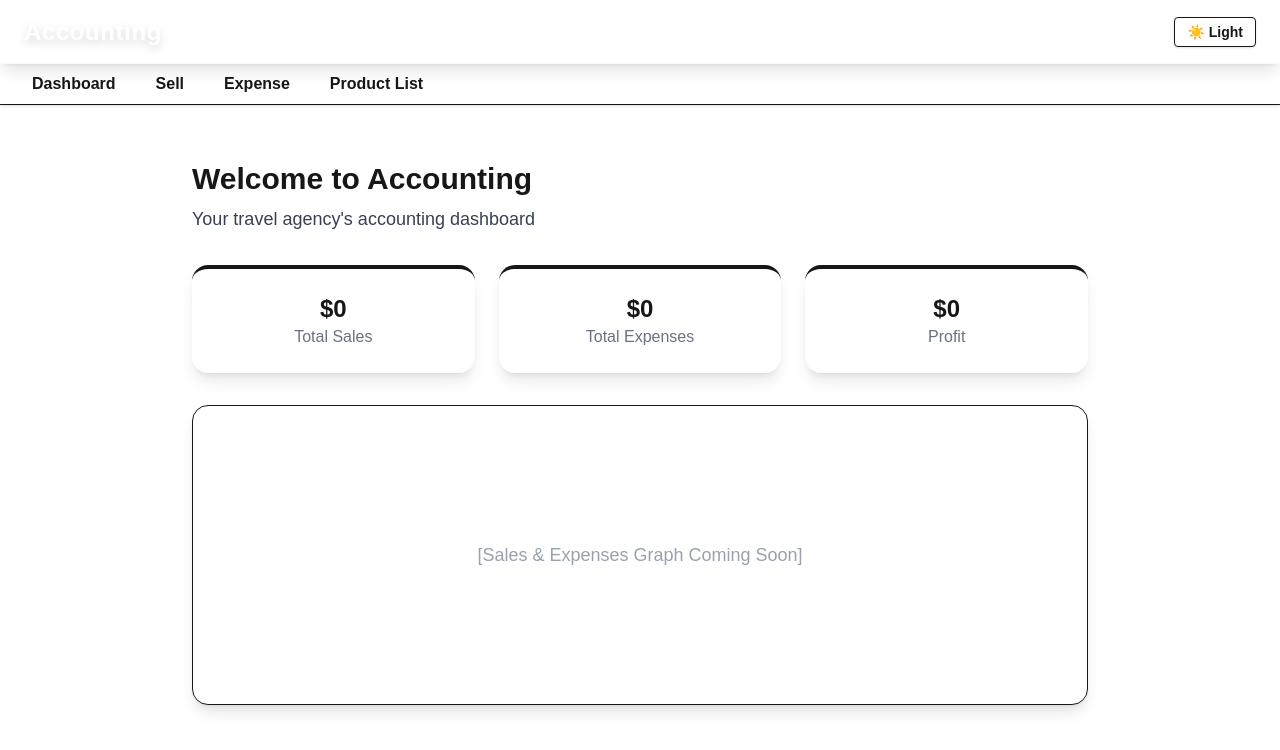
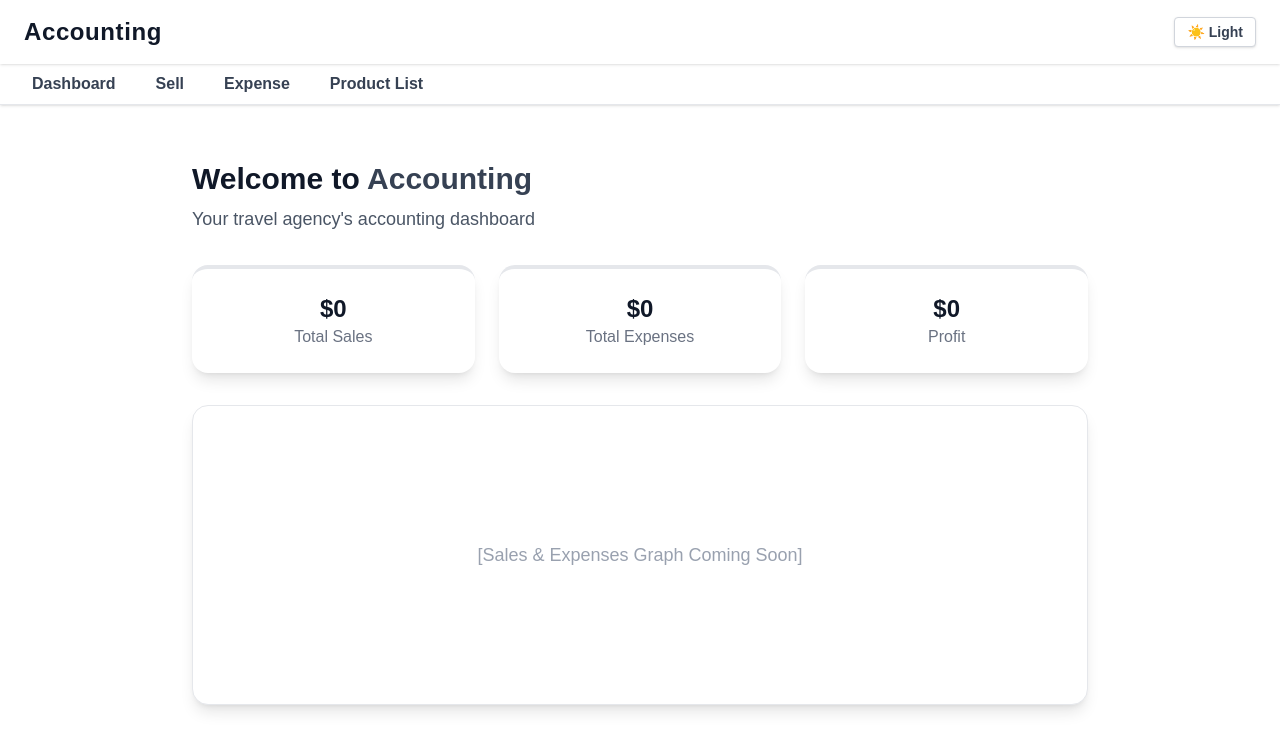
Before and after one commit to majidorc/travel-accounting, a Next.js app: page / in a window 1280 px wide. Shown: the top 750 px of the page. Built offline with nearby package versions, Linux system fonts and the light colour scheme.

Commit message:
reset: remove all custom colors and branding, use default Tailwind styles and working light/dark mode

```diff
--- a/app/ThemeToggle.tsx
+++ b/app/ThemeToggle.tsx
@@ -29,7 +29,7 @@ export default function ThemeToggle() {
     <button
       aria-label="Toggle Dark Mode"
       onClick={toggle}
-      className="ml-auto px-3 py-1 rounded text-sm font-bold border border-tropicalBlue dark:border-white bg-white dark:bg-tropicalBlue text-tropicalBlue dark:text-white shadow hover:bg-tropicalBlue/10 dark:hover:bg-white/10 transition"
+      className="ml-auto px-3 py-1 rounded text-sm font-bold border border-gray-300 dark:border-gray-600 bg-white dark:bg-gray-800 text-gray-700 dark:text-gray-200 shadow hover:bg-gray-100 dark:hover:bg-gray-700 transition"
     >
       {theme === 'dark' ? '🌙 Dark' : '☀️ Light'}
     </button>
--- a/app/layout.tsx
+++ b/app/layout.tsx
@@ -17,18 +17,18 @@ const navLinks = [
 export default function RootLayout({ children }: { children: React.ReactNode }) {
   return (
     <html lang="en" suppressHydrationWarning>
-      <body className="bg-cream dark:bg-black min-h-screen transition-colors">
-        <header className="sticky top-0 z-30 w-full flex items-center gap-4 px-6 py-4 bg-tropicalBlue dark:bg-black shadow-lg">
-          <span className="text-2xl font-bold text-white tracking-wide drop-shadow-lg">Accounting</span>
+      <body className="bg-gray-100 dark:bg-gray-900 min-h-screen transition-colors">
+        <header className="sticky top-0 z-30 w-full flex items-center gap-4 px-6 py-4 bg-white dark:bg-gray-800 shadow">
+          <span className="text-2xl font-bold text-gray-900 dark:text-white tracking-wide">Accounting</span>
           <div className="ml-auto"><ThemeToggle /></div>
         </header>
-        <nav className="sticky top-[64px] z-20 w-full bg-white/90 dark:bg-black/90 backdrop-blur border-b border-tropicalBlue dark:border-white shadow-sm">
+        <nav className="sticky top-[64px] z-20 w-full bg-white dark:bg-gray-800 border-b border-gray-200 dark:border-gray-700 shadow-sm">
           <ul className="flex flex-wrap gap-2 w-full justify-center md:justify-start px-4 py-2">
             {navLinks.map(link => (
               <li key={link.href}>
                 <Link
                   href={link.href}
-                  className="px-4 py-2 rounded-lg font-semibold transition-all duration-150 text-tropicalBlue dark:text-brightYellow hover:bg-tropicalBlue/20 hover:text-tropicalBlue dark:hover:bg-white/10 dark:hover:text-white focus:bg-tropicalBlue/30 focus:text-tropicalBlue dark:focus:bg-white/10 dark:focus:text-white"
+                  className="px-4 py-2 rounded-lg font-semibold transition-all duration-150 text-gray-700 dark:text-gray-200 hover:bg-gray-200 dark:hover:bg-gray-700 focus:bg-gray-300 dark:focus:bg-gray-600"
                 >
                   {link.label}
                 </Link>
--- a/app/page.tsx
+++ b/app/page.tsx
@@ -2,23 +2,23 @@ export default function Home() {
   return (
     <div className="flex flex-col items-center justify-center min-h-[60vh] w-full">
       <div className="w-full max-w-4xl mt-8">
-        <h1 className="text-3xl font-bold text-tropicalBlue mb-2">Welcome to <span className='text-deepBlue'>Accounting</span></h1>
-        <p className="text-lg text-gray-700 mb-8">Your travel agency&apos;s accounting dashboard</p>
+        <h1 className="text-3xl font-bold text-gray-900 dark:text-white mb-2">Welcome to <span className='text-gray-700 dark:text-gray-300'>Accounting</span></h1>
+        <p className="text-lg text-gray-600 dark:text-gray-400 mb-8">Your travel agency&apos;s accounting dashboard</p>
         <div className="grid grid-cols-1 md:grid-cols-3 gap-6 mb-8">
-          <div className="bg-white rounded-2xl shadow-lg p-6 flex flex-col items-center border-t-4 border-tropicalBlue">
-            <span className="text-2xl font-semibold text-tropicalBlue">$0</span>
-            <span className="text-gray-500">Total Sales</span>
+          <div className="bg-white dark:bg-gray-800 rounded-2xl shadow-lg p-6 flex flex-col items-center border-t-4 border-gray-200 dark:border-gray-700">
+            <span className="text-2xl font-semibold text-gray-900 dark:text-white">$0</span>
+            <span className="text-gray-500 dark:text-gray-400">Total Sales</span>
           </div>
-          <div className="bg-white rounded-2xl shadow-lg p-6 flex flex-col items-center border-t-4 border-lushGreen">
-            <span className="text-2xl font-semibold text-lushGreen">$0</span>
-            <span className="text-gray-500">Total Expenses</span>
+          <div className="bg-white dark:bg-gray-800 rounded-2xl shadow-lg p-6 flex flex-col items-center border-t-4 border-gray-200 dark:border-gray-700">
+            <span className="text-2xl font-semibold text-gray-900 dark:text-white">$0</span>
+            <span className="text-gray-500 dark:text-gray-400">Total Expenses</span>
           </div>
-          <div className="bg-white rounded-2xl shadow-lg p-6 flex flex-col items-center border-t-4 border-brightYellow">
-            <span className="text-2xl font-semibold text-brightYellow">$0</span>
-            <span className="text-gray-500">Profit</span>
+          <div className="bg-white dark:bg-gray-800 rounded-2xl shadow-lg p-6 flex flex-col items-center border-t-4 border-gray-200 dark:border-gray-700">
+            <span className="text-2xl font-semibold text-gray-900 dark:text-white">$0</span>
+            <span className="text-gray-500 dark:text-gray-400">Profit</span>
           </div>
         </div>
-        <div className="bg-white rounded-2xl shadow-lg p-8 flex flex-col items-center justify-center min-h-[300px] border border-tropicalBlue/20">
+        <div className="bg-white dark:bg-gray-800 rounded-2xl shadow-lg p-8 flex flex-col items-center justify-center min-h-[300px] border border-gray-200 dark:border-gray-700">
           <span className="text-lg text-gray-400">[Sales & Expenses Graph Coming Soon]</span>
         </div>
       </div>
--- a/tailwind.config.js
+++ b/tailwind.config.js
@@ -5,21 +5,7 @@ module.exports = {
     './components/**/*.{js,ts,jsx,tsx}',
   ],
   theme: {
-    extend: {
-      colors: {
-        tropicalBlue: '#1976d2', // deep blue
-        deepBlue: '#0d47a1',
-        lushGreen: '#43a047',
-        naturalGreen: '#388e3c',
-        brightYellow: '#ffd600',
-        goldenYellow: '#ffb300',
-        vibrantOrange: '#ff7043',
-        warmOrange: '#ff9800',
-        teal: '#009688',
-        cream: '#fffdd0',
-        beige: '#f5f5dc',
-      },
-    },
+    extend: {},
   },
   plugins: [],
 };
```
